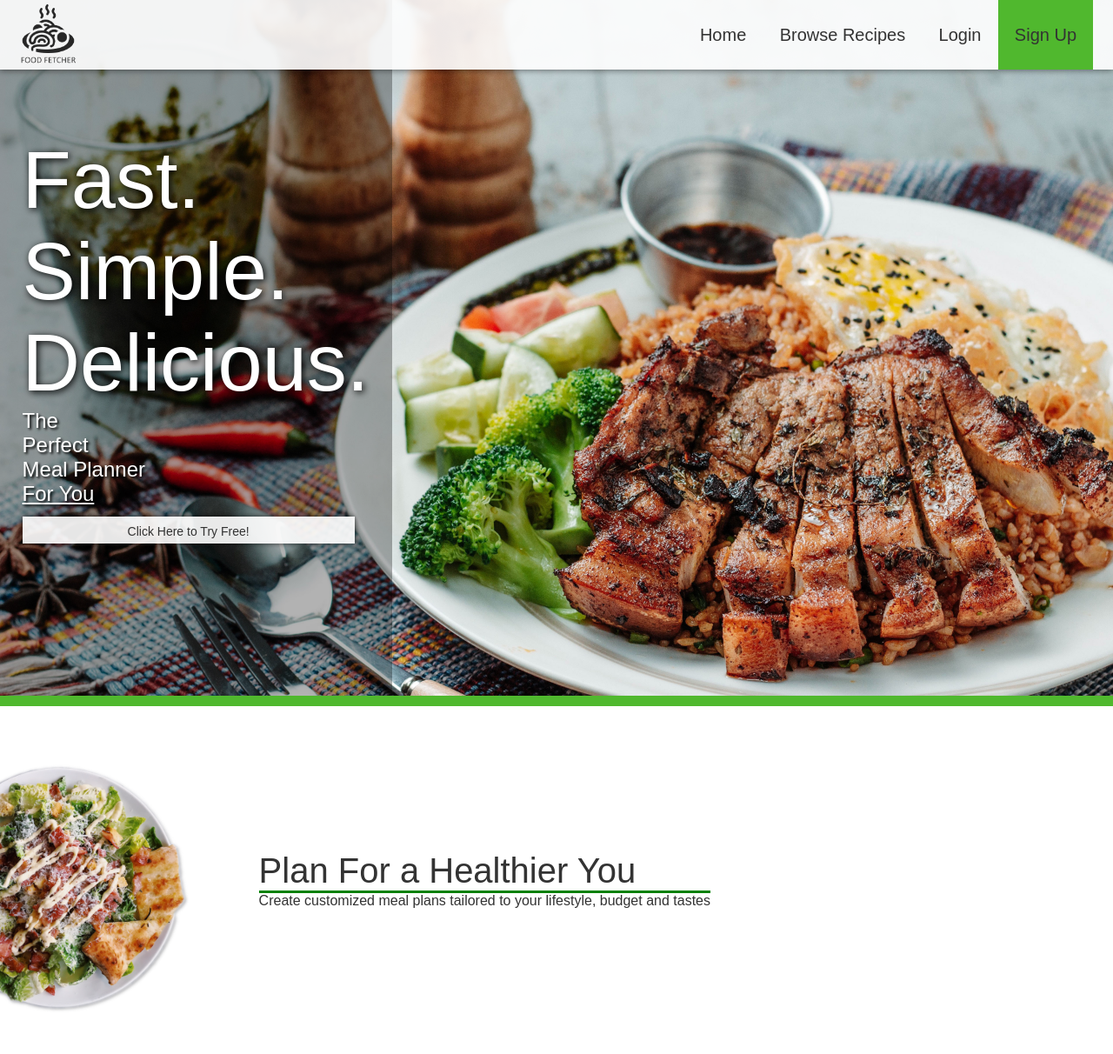
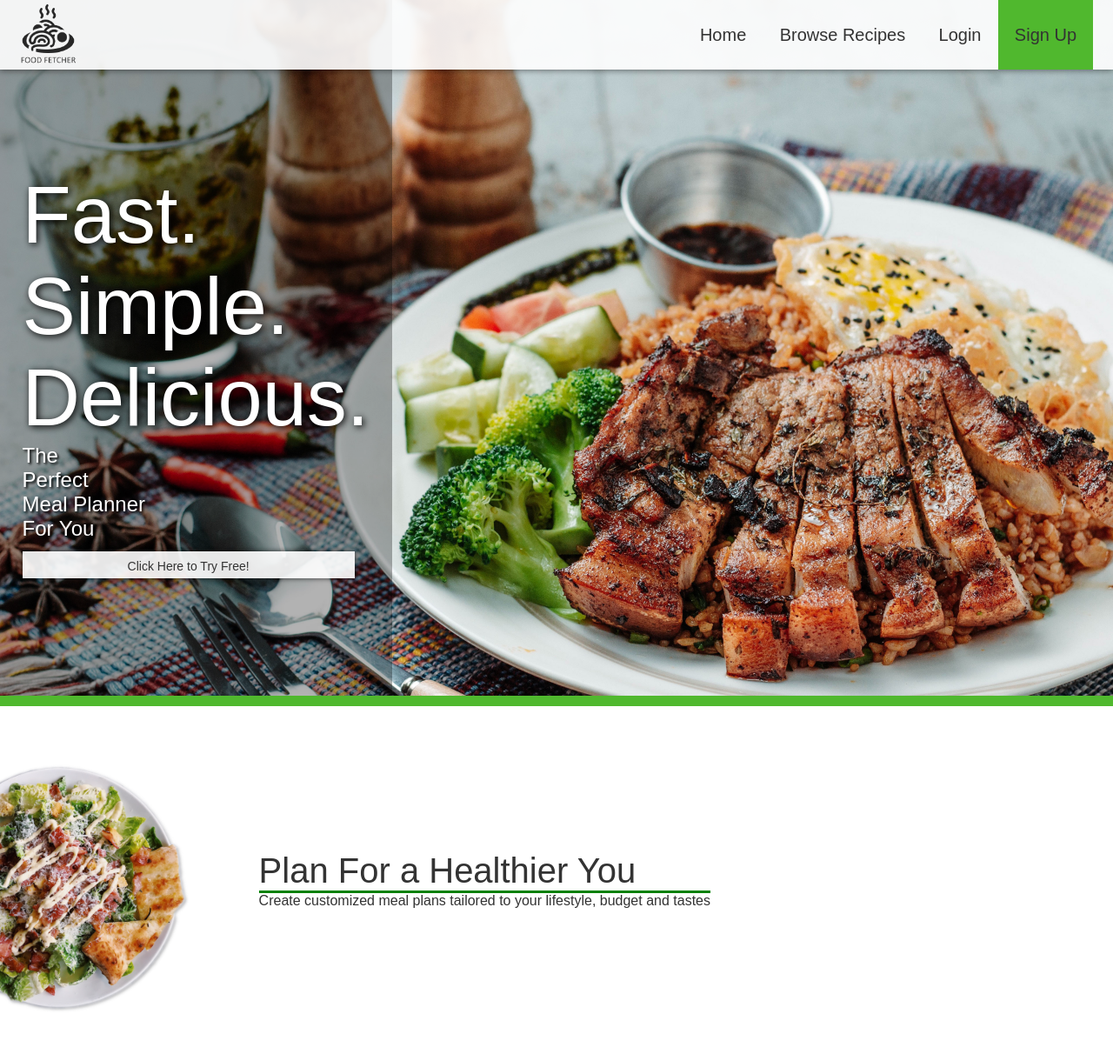
Before and after one commit to foodfetcher/foodfetchers, a PHP site: page /home.php in a window 1280 px wide. Shown: the whole page at 87% size. Run offline with PHP 8.4, Linux system fonts and the light colour scheme.

Commit message:
big stylz
minor text/spacing improvements

```diff
--- a/home.php
+++ b/home.php
@@ -76,9 +76,10 @@
                 flex-direction: column;
                 justify-content: center;
                 align-items: left;
-                padding: 0 2vw;
+                padding: 40px 2vw 0;
                 background-color: rgba(0,0,0,.3);
                 width: 50vh;
+				margin-bottom: -40px;
             }
             #title{
                 text-align: left;
@@ -161,7 +162,7 @@
                 Fast.<br>Simple.<br>Delicious.<br>
             </p>
             <p id="sub-title">
-                The<br>Perfect<br>Meal Planner<br><u>For You</u>
+                The<br>Perfect<br>Meal Planner<br>For You
             </p>
             <?php
 			if ($log == "Login"){
```
